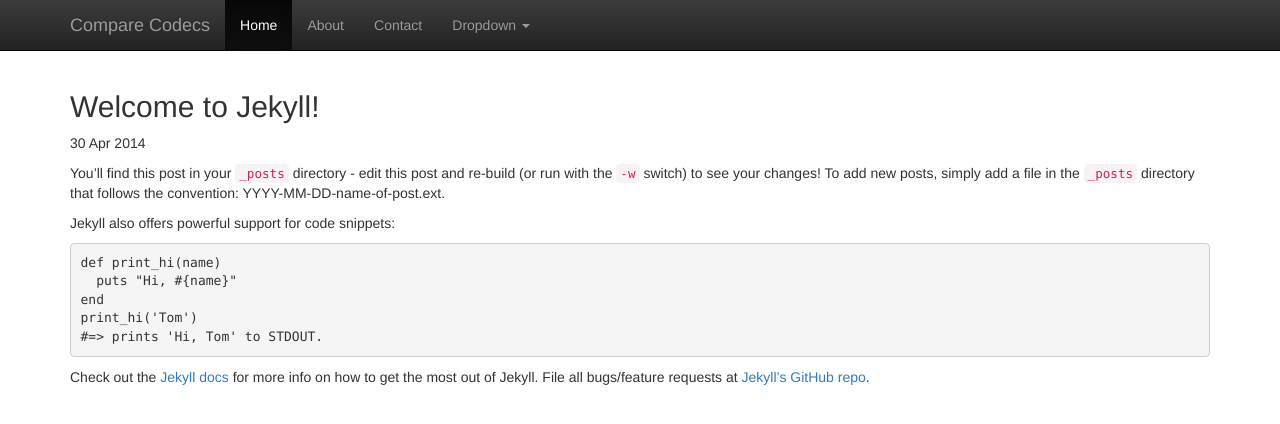
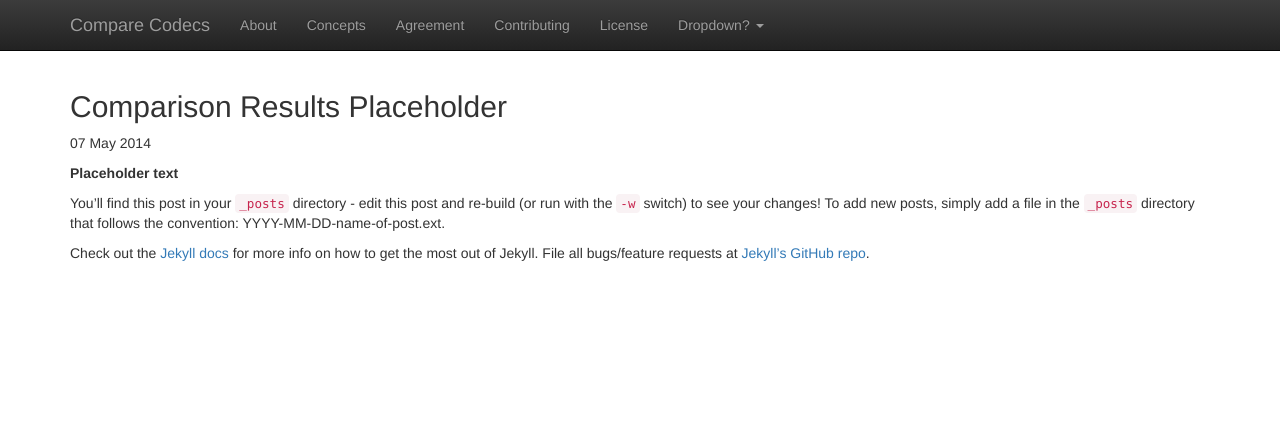
Before and after one commit to google/compare-codecs, a Jekyll site: the page built from website/_posts/2014-05-07-comparison-results-placeholder.md, in a window 1280 px wide. Shown: the top 424 px of the page. Built offline with Jekyll 4.4.1, drawn with Linux system fonts in a browser that asks for light colours; nearby versions of some CDN libraries.

Commit message:
Grab-bag of Jekyll stuff. modified:   website/_config.yml new file:   website/_includes/site-nav.html modified:   website/_layouts/bootstrap-demo.html modified:   website/_layouts/default.html renamed:    website/_posts/2014-04-30-welcome-to-jekyll.markdown -> website/_posts/2014-05-07-comparison-results-placeholder.md new file:   website/about/index.md new file:   website/bootstrap/index.md modified:   website/css/theme.css deleted:    website/index.html new file:   website/index.md

```diff
--- a/website/_config.yml
+++ b/website/_config.yml
@@ -10,5 +10,5 @@
   entity_output: as_char
   toc_levels: 1..6
   use_coderay: true
-  parse_block_html: false
+  parse_block_html: true
 pygments: false
--- /dev/null
+++ b/website/_includes/site-nav.html
@@ -0,0 +1,35 @@
+    <!-- Fixed navbar -->
+    <div class="navbar navbar-inverse navbar-fixed-top" role="navigation">
+      <div class="container">
+        <div class="navbar-header">
+          <button type="button" class="navbar-toggle" data-toggle="collapse" data-target=".navbar-collapse">
+            <span class="sr-only">Toggle navigation</span>
+            <span class="icon-bar"></span>
+            <span class="icon-bar"></span>
+            <span class="icon-bar"></span>
+          </button>
+          <a class="navbar-brand" href="/">Compare Codecs</a>
+        </div>
+        <div class="navbar-collapse collapse">
+          <ul class="nav navbar-nav">
+            <li><a href="/about/">About</a></li>
+            <li><a href="/concepts/">Concepts</a></li>
+            <li><a href="/agreement/">Agreement</a></li>
+            <li><a href="/contributing/">Contributing</a></li>
+            <li><a href="/license/">License</a></li>
+            <li class="dropdown">
+              <a href="#" class="dropdown-toggle" data-toggle="dropdown">Dropdown? <b class="caret"></b></a>
+              <ul class="dropdown-menu">
+                <li><a href="/about/">About</a></li>
+                <li><a href="/concepts/">Concepts</a></li>
+                <li><a href="/agreement/">Agreement</a></li>
+                <li><a href="/contributing/">Contributing</a></li>
+                <li><a href="/license/">License</a></li>
+                <li class="divider"></li>
+                <li><a href="/results/">Results</a></li>
+              </ul>
+            </li>
+          </ul>
+        </div><!--/.nav-collapse -->
+      </div>
+    </div>
--- a/website/_layouts/default.html
+++ b/website/_layouts/default.html
@@ -8,7 +8,7 @@
     <meta name="author" content="">
     <link rel="shortcut icon" href="../../assets/ico/favicon.ico">
 
-    <title>Theme Template for Bootstrap</title>
+    <title>Video Codec Comparisons</title>
 
     <!-- Bootstrap -->
     <!-- Latest compiled and minified CSS -->
@@ -31,38 +31,7 @@
 
   <body role="document">
 
-    <!-- Fixed navbar -->
-    <div class="navbar navbar-inverse navbar-fixed-top" role="navigation">
-      <div class="container">
-        <div class="navbar-header">
-          <button type="button" class="navbar-toggle" data-toggle="collapse" data-target=".navbar-collapse">
-            <span class="sr-only">Toggle navigation</span>
-            <span class="icon-bar"></span>
-            <span class="icon-bar"></span>
-            <span class="icon-bar"></span>
-          </button>
-          <a class="navbar-brand" href="#">Compare Codecs</a>
-        </div>
-        <div class="navbar-collapse collapse">
-          <ul class="nav navbar-nav">
-            <li class="active"><a href="#">Home</a></li>
-            <li><a href="#about">About</a></li>
-            <li><a href="#contact">Contact</a></li>
-            <li class="dropdown">
-              <a href="#" class="dropdown-toggle" data-toggle="dropdown">Dropdown <b class="caret"></b></a>
-              <ul class="dropdown-menu">
-                <li><a href="/agreement/">Agreement</a></li>
-                <li><a href="/concepts/">Concepts</a></li>
-                <li><a href="/contributing/">Contributing</a></li>
-                <li><a href="/license/">License</a></li>
-                <li class="divider"></li>
-                <li><a href="/results/">Results</a></li>
-              </ul>
-            </li>
-          </ul>
-        </div><!--/.nav-collapse -->
-      </div>
-    </div>
+    {% include site-nav.html %}
 
     <div class="container" role="main">
 
--- a/website/_posts/2014-04-30-welcome-to-jekyll.markdown
+++ b/website/_posts/2014-05-07-comparison-results-placeholder.md
@@ -1,22 +1,14 @@
 ---
 layout: post
-title:  "Welcome to Jekyll!"
-date:   2014-04-30 15:04:03
-categories: jekyll update
+title:  "Comparison Results Placeholder"
+date:   2014-05-07 15:04:03
+categories:
 ---
+
+**Placeholder text**
 
 You'll find this post in your `_posts` directory - edit this post and re-build (or run with the `-w` switch) to see your changes!
 To add new posts, simply add a file in the `_posts` directory that follows the convention: YYYY-MM-DD-name-of-post.ext.
-
-Jekyll also offers powerful support for code snippets:
-
-{% highlight ruby %}
-def print_hi(name)
-  puts "Hi, #{name}"
-end
-print_hi('Tom')
-#=> prints 'Hi, Tom' to STDOUT.
-{% endhighlight %}
 
 Check out the [Jekyll docs][jekyll] for more info on how to get the most out of Jekyll. File all bugs/feature requests at [Jekyll's GitHub repo][jekyll-gh].
 
--- a/website/css/theme.css
+++ b/website/css/theme.css
@@ -37,3 +37,13 @@
    ------------------------------- */
   text-align: right;
 }
+
+div.well p:last-child {
+  /* No bottom margin on the last
+   * para in a visible container.
+   * Pertains to other block-level
+   * element types in other kinds
+   * of containers (blockquotes?).
+   ------------------------------- */
+  margin-bottom: 0;
+}
```
Also changed, not shown: website/_layouts/bootstrap-demo.html (+1 -32 lines), website/about/index.md (added, +6 -0 lines), website/bootstrap/index.md (added, +4 -0 lines), website/index.html (deleted, +0 -13 lines), website/index.md (added, +26 -0 lines).
